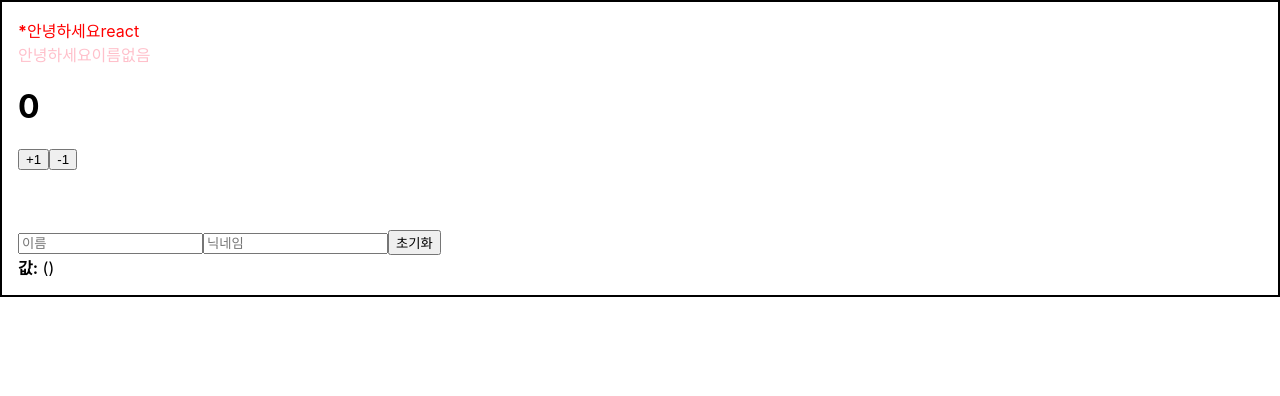
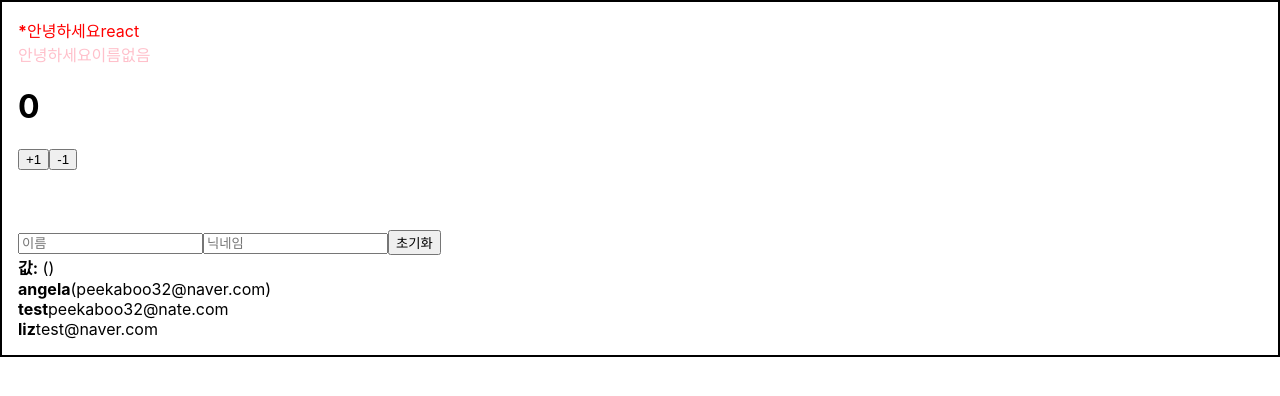
Before and after one commit to SUJINJEONG012/Begin-react, a React (Create React App) app: page / in a window 1280 px wide. Shown: the top 396 px of the page. Built offline with nearby package versions, Linux system fonts and the light colour scheme.

Commit message:
일반배열 렌더링 했을경우

```diff
--- a/src/App.js
+++ b/src/App.js
@@ -2,19 +2,20 @@ import React from "react";
 import Counter from './Counter';
 import Hello from './Hello';
 import Wrapper from './Wrapper';
+
 import './App.css';
 import InputSample from "./InputSample";
+import UserList from "./UserList";
 
 function App() {
   return (
-
-
     <Wrapper>
     <Hello name="react" color="red" isSpecial={true} />
     <Hello color ="pink"/>
     <Counter/>
     <br></br> <br></br> <br></br>
     <InputSample/>
+    <UserList/>
     </Wrapper>
   );
 }
--- /dev/null
+++ b/src/UserList.js
@@ -0,0 +1,37 @@
+import React from "react";
+
+function UserList(){
+    const users = [
+        {
+            id:1,
+            username:'angela',
+            email:'peekaboo32@naver.com'
+        },
+        {
+            id:2,
+            username:'test',
+            email:'peekaboo32@nate.com'
+        },
+        {
+            id:3,
+            username:'liz',
+            email:'test@naver.com'
+        }
+    ];
+
+    return (
+        <div>
+            <div>
+                <b>{users[0].username}</b><span>({users[0].email})</span>
+            </div>
+            <div>
+                <b>{users[1].username}</b><span>{users[1].email}</span>
+            </div>
+            <div>
+                <b>{users[2].username}</b><span>{users[2].email}</span>
+            </div>
+        </div>
+    )
+}
+
+export default UserList;
```
